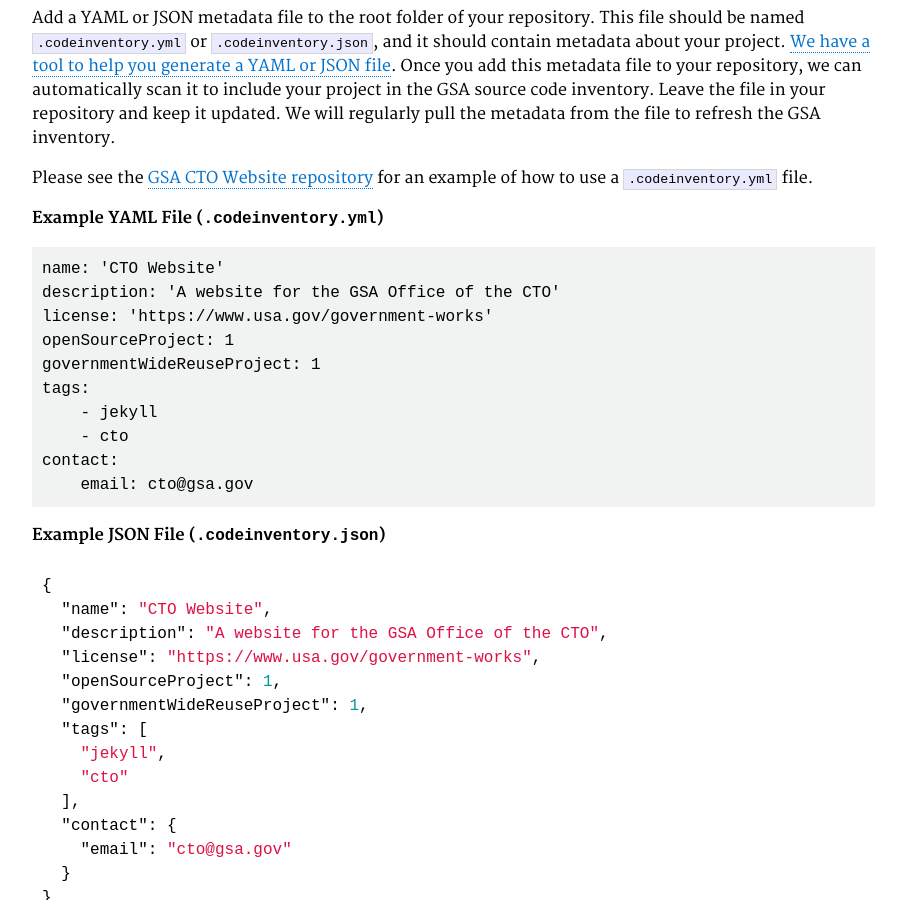
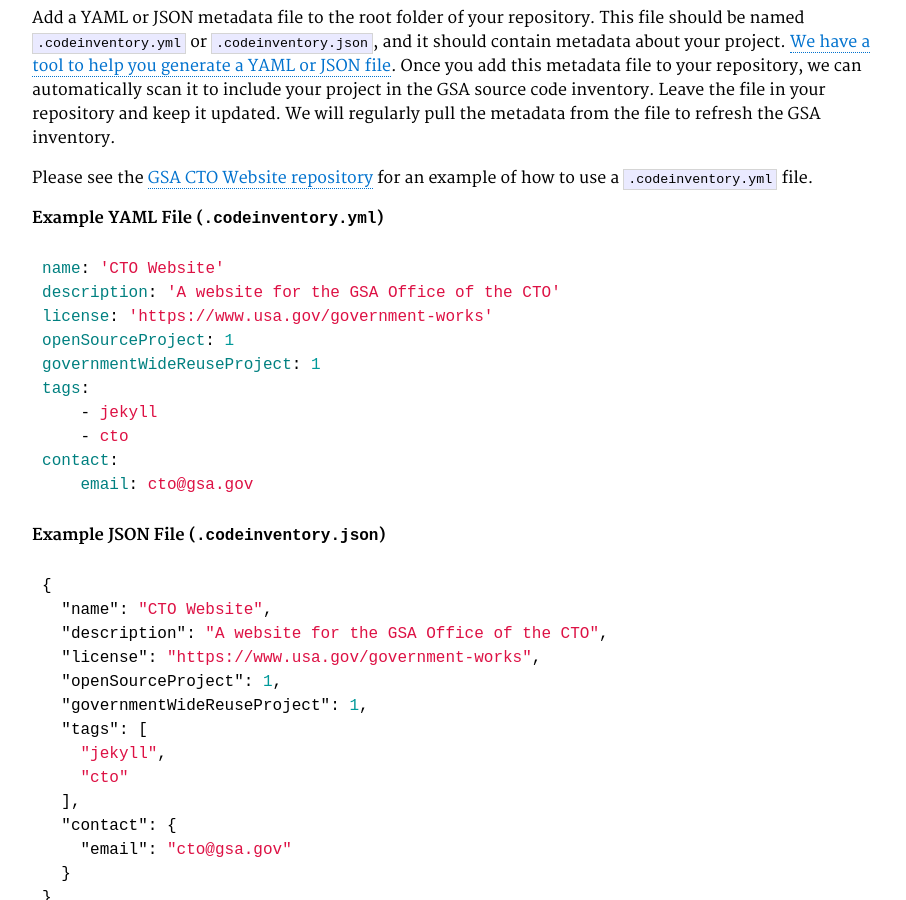
Before and after one commit to GSA/GSAOpenSourceImplementation, a Jekyll site: the page built from pages/implementation-guide.md, in a window 1280 px wide and 900 px high, scrolled down 1222 px. Shown: the whole window, without its empty margins (350-1256 px from the left). Built offline with Jekyll 4.4.1, drawn with Linux system fonts in a browser that asks for light colours; some web fonts are replaced.

Commit message:
trying yaml highlighting again

````diff
--- a/pages/implementation-guide.md
+++ b/pages/implementation-guide.md
@@ -42,7 +42,7 @@ Please see the [GSA CTO Website repository](https://github.com/GSA/cto-website/b
 
 **Example YAML File (`.codeinventory.yml`)**
 
-<pre>
+```yaml
 name: 'CTO Website'
 description: 'A website for the GSA Office of the CTO'
 license: 'https://www.usa.gov/government-works'
@@ -53,7 +53,7 @@ tags:
     - cto
 contact:
     email: cto@gsa.gov
-</pre>
+```
 
 **Example JSON File (`.codeinventory.json`)**
 
````
